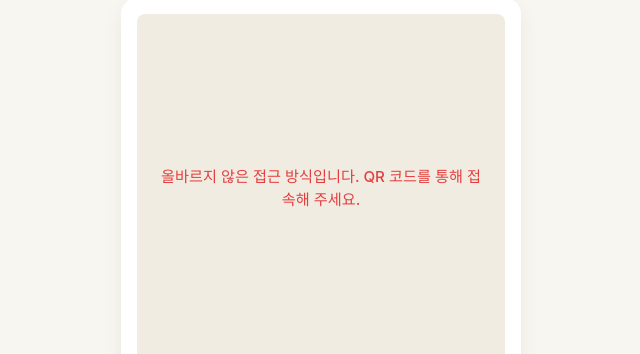
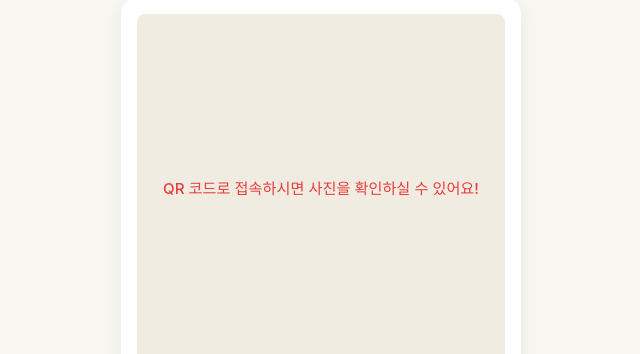
Before and after one commit to drg20070308-netizen/QR_site, a website: page index.html in a window 1280 px wide. Shown: the part 193-547 px from the top of the page, without its empty margins (319-959 px from the left). Drawn offline with Linux system fonts and the light colour scheme.

Commit message:
Update index.html

```diff
--- a/index.html
+++ b/index.html
@@ -152,7 +152,7 @@
         photoImg.src = cacheBustUrl;
       } else {
         // 주소 뒤에 ?photoUrl=... 파라미터 없이 그냥 웹사이트에 들어온 경우
-        statusText.textContent = "올바르지 않은 접근 방식입니다. QR 코드를 통해 접속해 주세요.";
+        statusText.textContent = "QR 코드로 접속하시면 사진을 확인하실 수 있어요!";
         statusText.className = "status-msg error-msg";
       }
     });
```
